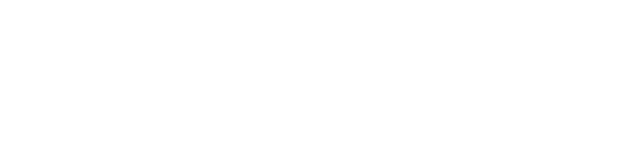
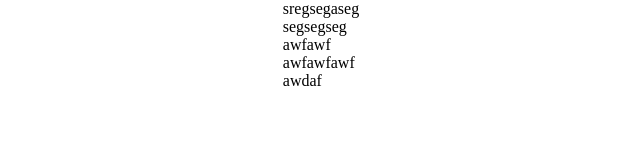
Before and after one commit to MattiasGM/Lista-de-tarefas-HTML-CSS-JS-, a plain HTML site: page index.html in a window 1280 px wide. Shown: the whole page, without its empty margins (319-959 px from the left). Drawn offline with Linux system fonts and the light colour scheme.

Commit message:
update CSS

```diff
--- a/estilos/style.css
+++ b/estilos/style.css
@@ -1,4 +1,20 @@
 * {
     margin: 0;
     padding: 0;
+    box-sizing: border-box;
 }
+
+body {
+    width: 100%;
+    display: flex;
+    justify-content: center;
+}
+
+ul li {
+    list-style: none;
+
+    -webkit-user-select: none;
+    -moz-user-select: none;
+    -ms-user-select: none;
+    user-select: none;
+}
--- a/index.html
+++ b/index.html
@@ -7,22 +7,26 @@
     <title>Lista de Tarefa</title>
     <link rel="stylesheet" href="estilos/style.css">
     <script src="Scripts/script.JS" defer></script>
+    <script src="https://kit.fontawesome.com/29ee0bc57e.js" crossorigin="anonymous"></script>
 </head>
 <body>
     <main>
         <header>
-
+            sregsegaseg
         </header>
         <article>
             <div>
-
+                segsegseg
             </div>
             <div>
-
+                <ul>
+                    <li>awfawf</li>
+                    <li>awfawfawf</li>
+                </ul>
             </div>
         </article>
         <footer>
-
+            awdaf
         </footer>
     </main>
 </body>
```
